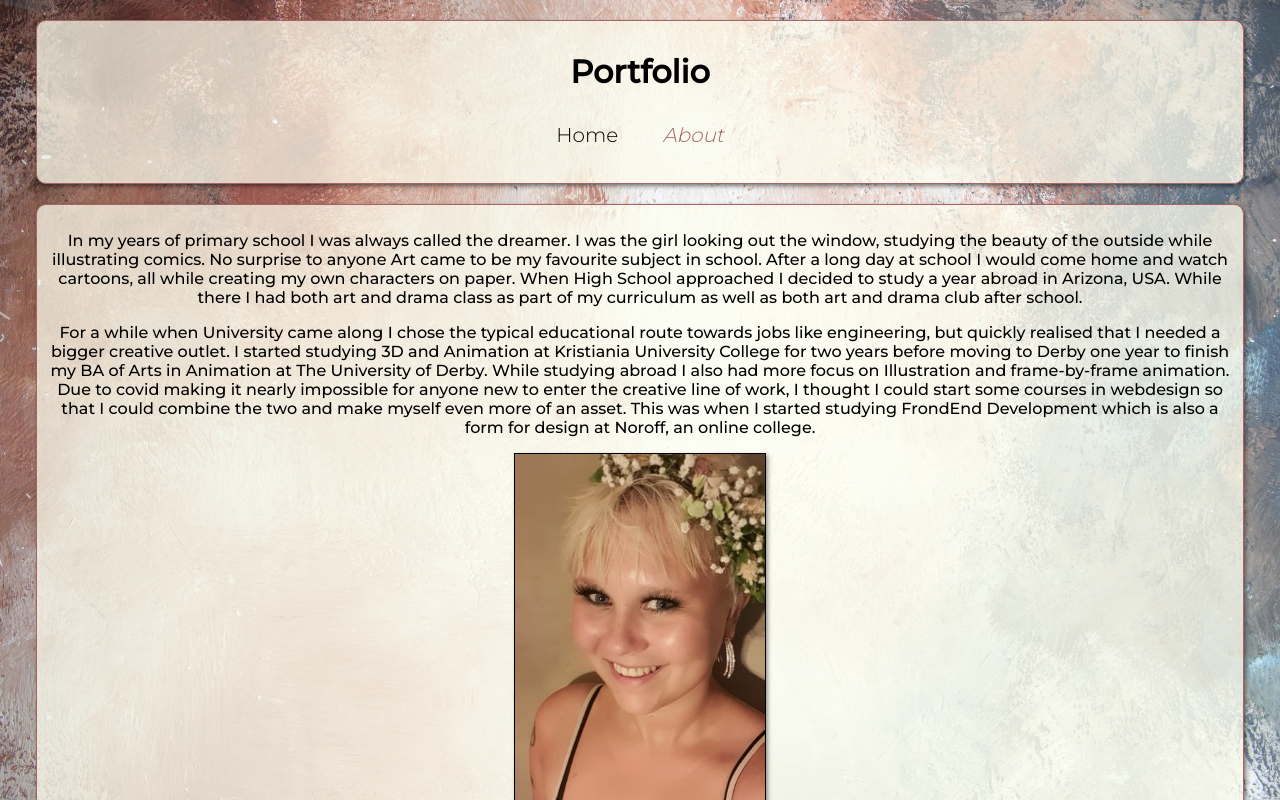
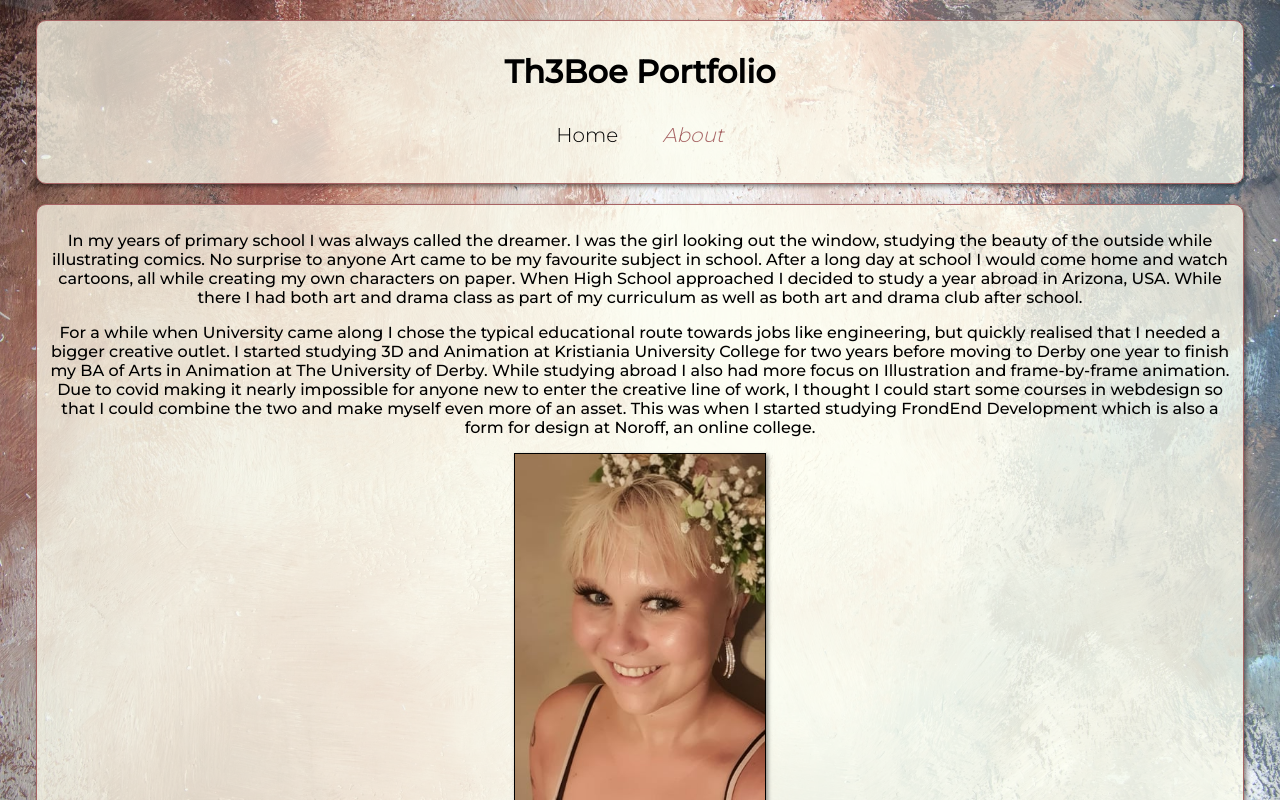
Before and after one commit to th3boe/Portfolio-webpage, a plain HTML site: page about.html in a window 1280 px wide. Shown: the top 800 px of the page. Drawn offline with Linux system fonts and the light colour scheme.

Commit message:
Update about.html

```diff
--- a/about.html
+++ b/about.html
@@ -9,7 +9,7 @@
 <body>
     <div class="container">
         <div class="header">
-            <h1>Portfolio</h1>
+            <h1>Th3Boe Portfolio</h1>
             <nav>
                 <ul>
                     <li><a href="index.html">Home</a></li>
```
